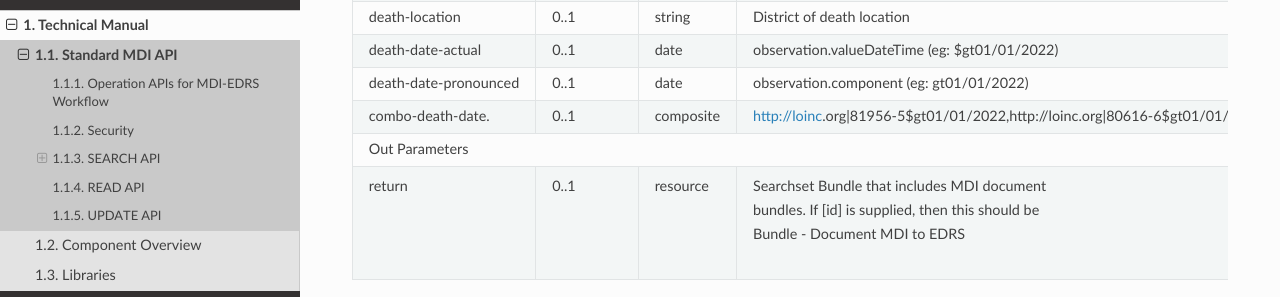
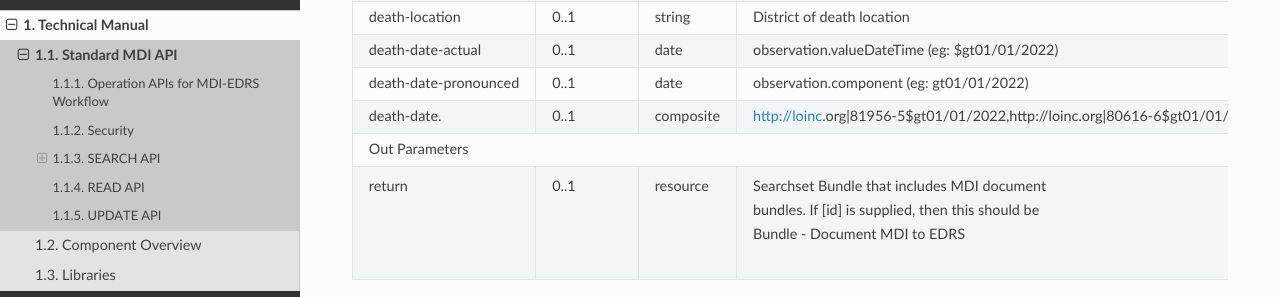
Before and after one commit to MortalityReporting/RavenDocs, a Sphinx documentation site: the page built from docs/source/technicalManual/mdiApi.rst, in a window 1280 px wide and 900 px high, scrolled down 1920 px. Shown: the part 151-448 px from the top of the window. Built offline with Sphinx 7.4.7 and the Read the Docs theme 2.0.0, drawn with Linux system fonts in a browser that asks for light colours.

Commit message:
Update mdiApi.rst

```diff
--- a/docs/source/technicalManual/mdiApi.rst
+++ b/docs/source/technicalManual/mdiApi.rst
@@ -94,7 +94,7 @@ This is an idempotent operation. Both POST and GET can be used with the followin
 +----------------------+-------------+----------+-----------------------------------------------------------------------------+
 |death-date-pronounced |0..1         |date      |observation.component (eg: gt01/01/2022)                                     |
 +----------------------+-------------+----------+-----------------------------------------------------------------------------+
-|combo-death-date.     |0..1         |composite |http://loinc.org|81956-5$gt01/01/2022,http://loinc.org|80616-6$gt01/01/2022  |
+|death-date.           |0..1         |composite |http://loinc.org|81956-5$gt01/01/2022,http://loinc.org|80616-6$gt01/01/2022  |
 +----------------------+-------------+----------+-----------------------------------------------------------------------------+
 |Out Parameters                                                                                                               |
 +----------------------+-------------+----------+-----------------------------------------------------------------------------+
```
